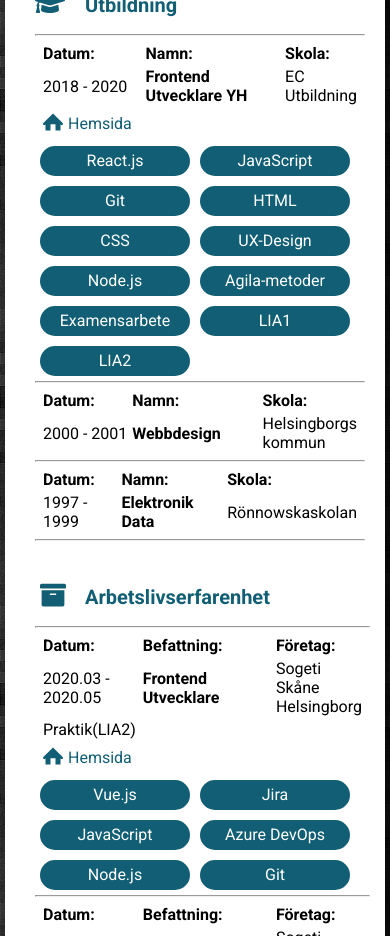
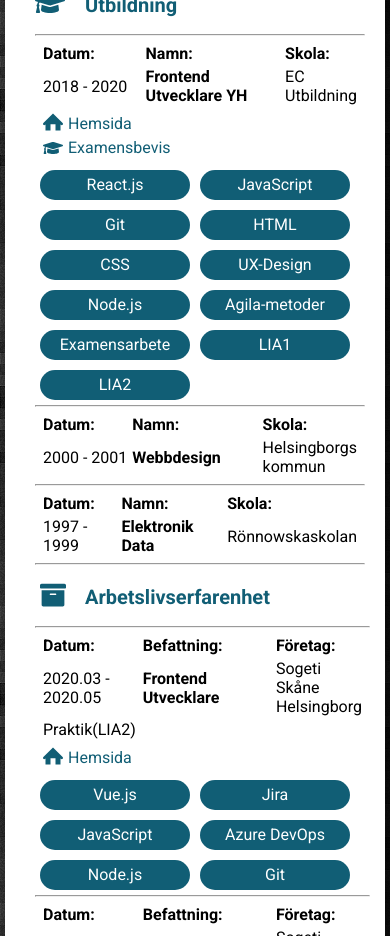
Before and after one commit to JonasLarsson78/cv_vue, a Vue app: page / in a window 390 px wide. Shown: the part 780-1716 px from the top of the page. Built offline with nearby package versions, Linux system fonts and the light colour scheme.

Commit message:
add certificate and mobile view fix

```diff
--- a/src/components/education.vue
+++ b/src/components/education.vue
@@ -31,6 +31,18 @@
                   :href="`${ed.authorityWebSite}`"
                   target="_blank"
                   >Hemsida</a
+                >
+              </td>
+            </tr>
+            <tr v-if="ed.certificate">
+              <td colspan="3">
+                <img
+                  class="educationImgLink"
+                  src="../assets/utbilding.svg"
+                  alt="logo"
+                />
+                <a class="edLink" :href="`${ed.certificate}`" target="_blank"
+                  >Examensbevis</a
                 >
               </td>
             </tr>
--- a/src/components/taginfo.vue
+++ b/src/components/taginfo.vue
@@ -102,4 +102,9 @@ export default {
 .from {
   font-size: 12px;
 }
+@media only screen and (max-device-width: 901px) {
+  .infoTag {
+    width: 300px;
+  }
+}
 </style>
--- a/src/data/data.js
+++ b/src/data/data.js
@@ -26,32 +26,6 @@ export const data = {
     },
     {
       type: 'common-list',
-      title: 'Portfolio',
-      icon: 'rocket',
-      items: [
-        {
-          title: 'Job1 - Ett fiktivt exempel på mina kunskaper.',
-          authority: 'hyreshuset (Github)',
-          authorityWebSite: 'https://github.com/JonasLarsson78/hyreshuset',
-          rightSide: '2020 - present',
-          descriptionTags: [
-            'HTML',
-            'CSS',
-            'JavaScript',
-            'Git',
-            'Frontend - React.js',
-            'Node.sj',
-            'Firebase Auth',
-            'Firebase Hoting',
-            'UX-Design',
-            '->',
-            'Login: test@test.se - Lösenord: 123456',
-          ],
-        },
-      ],
-    },
-    {
-      type: 'common-list',
       title: 'Utbildning',
       icon: 'graduation',
       items: [
@@ -61,6 +35,8 @@ export const data = {
           authorityWebSite:
             'https://www.ecutbildning.se/utbildningar/frontend-utvecklare/',
           rightSide: '2018 - 2020',
+          certificate:
+            'https://jonas78dev-5798.restdb.io/media/5edfd2ae498ad76800019dd8',
           descriptionTags: [
             'React.js',
             'JavaScript',
--- a/src/data/tagInfo.js
+++ b/src/data/tagInfo.js
@@ -156,8 +156,8 @@ export const tagInfo = [
   { items: 'Hårfön', info: 'Info kommer...', from: 'google.se' },
   { items: 'Klippmaskiner', info: 'Info kommer...', from: 'google.se' },
   { items: 'Matkassar', info: 'Info kommer...', from: 'google.se' },
-  { items: 'Budbil', info: 'Info kommer...', from: 'google.se' },
+  { items: 'Budbil', info: 'Info kommer...', from: 'google.se' },*/
   // Language Skills
   { items: 'Svenska', info: 'Mitt modersmål.', from: 'none' },
-  { items: 'Engelska', info: 'Mitt andraspråk.', from: 'none' }, */
+  { items: 'Engelska', info: 'Mitt andraspråk.', from: 'none' },
 ];
```
